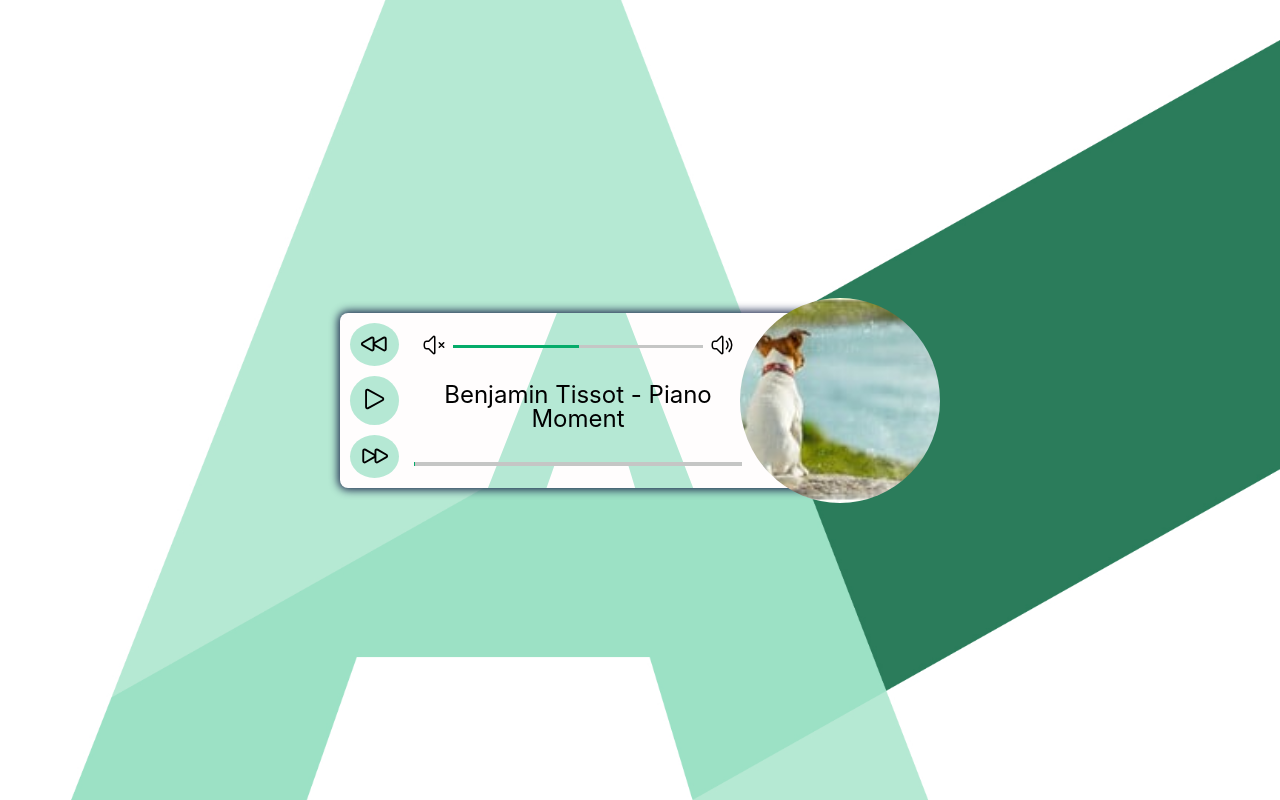
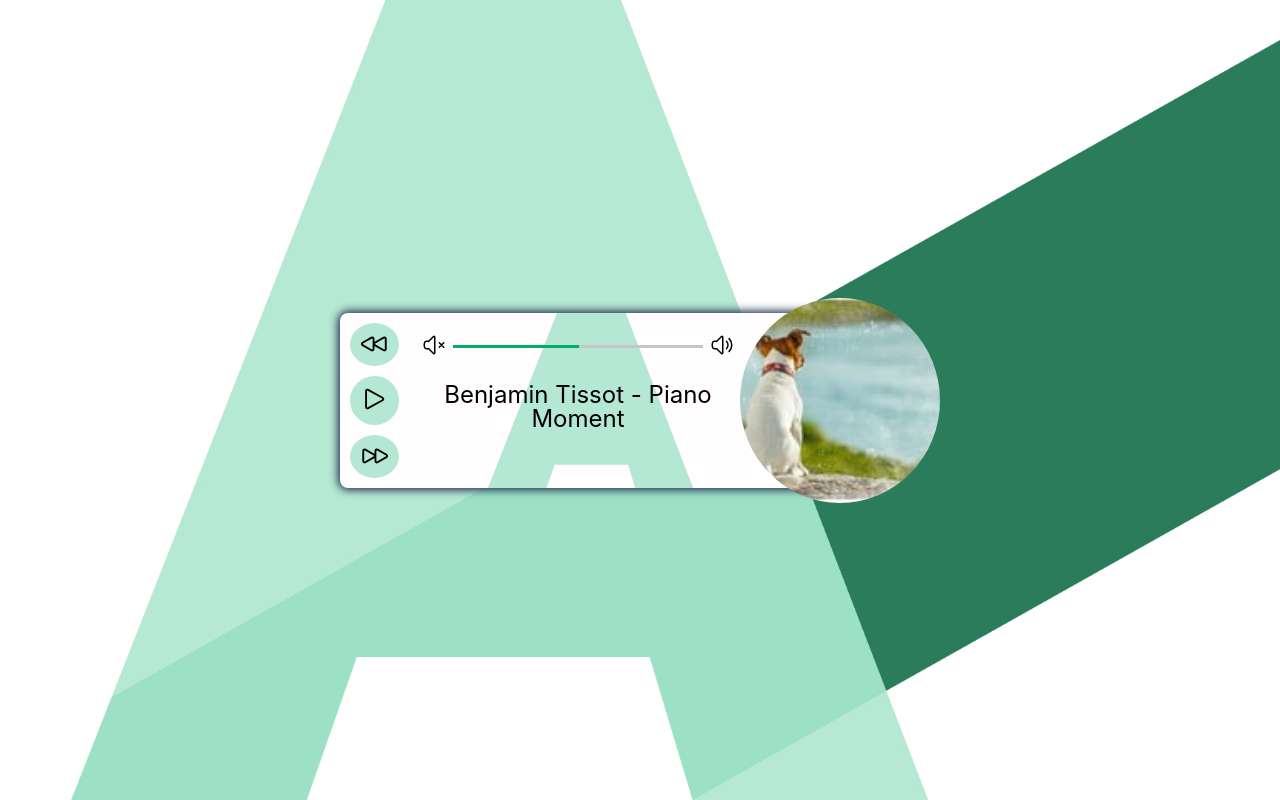
Before and after one commit to chOlya/music-player, a React (Create React App) app in the folder frontend/: page / in a window 1280 px wide. Built offline with nearby package versions, Linux system fonts and the light colour scheme.

Commit message:
hide progress bar on pause

```diff
--- a/frontend/src/components/ProgressBar/ProgressBar.tsx
+++ b/frontend/src/components/ProgressBar/ProgressBar.tsx
@@ -3,11 +3,13 @@ import {AudioPlayerContext} from '../AudioPlayer/AudioPlayer';
 
 const ProgressBar: React.FC = () => {
     const context = React.useContext(AudioPlayerContext);
-    const { state: {progressBarRef, duration, songRef} } = context;
+    const { state: {progressBarRef, duration, songRef, isPlaying} } = context;
 
     const handleProgressChange = (): void => {
         songRef.current.currentTime = progressBarRef.current.value;
     };
+
+    const opacity = isPlaying ? 1 : 0;
 
     return (
         <div className="progress-bar">
@@ -18,6 +20,7 @@ const ProgressBar: React.FC = () => {
                 defaultValue={0}
                 max={duration}
                 className="progress-bar__range input-range"
+                style={{ opacity }}
             />
         </div>
     );
--- a/frontend/src/scss/style.scss
+++ b/frontend/src/scss/style.scss
@@ -199,6 +199,8 @@ button {
   width: 100%;
 
   &__range {
+    transition: opacity 0.5s;
+
     &::-webkit-slider-runnable-track {
      height: 4px;
     }
```
